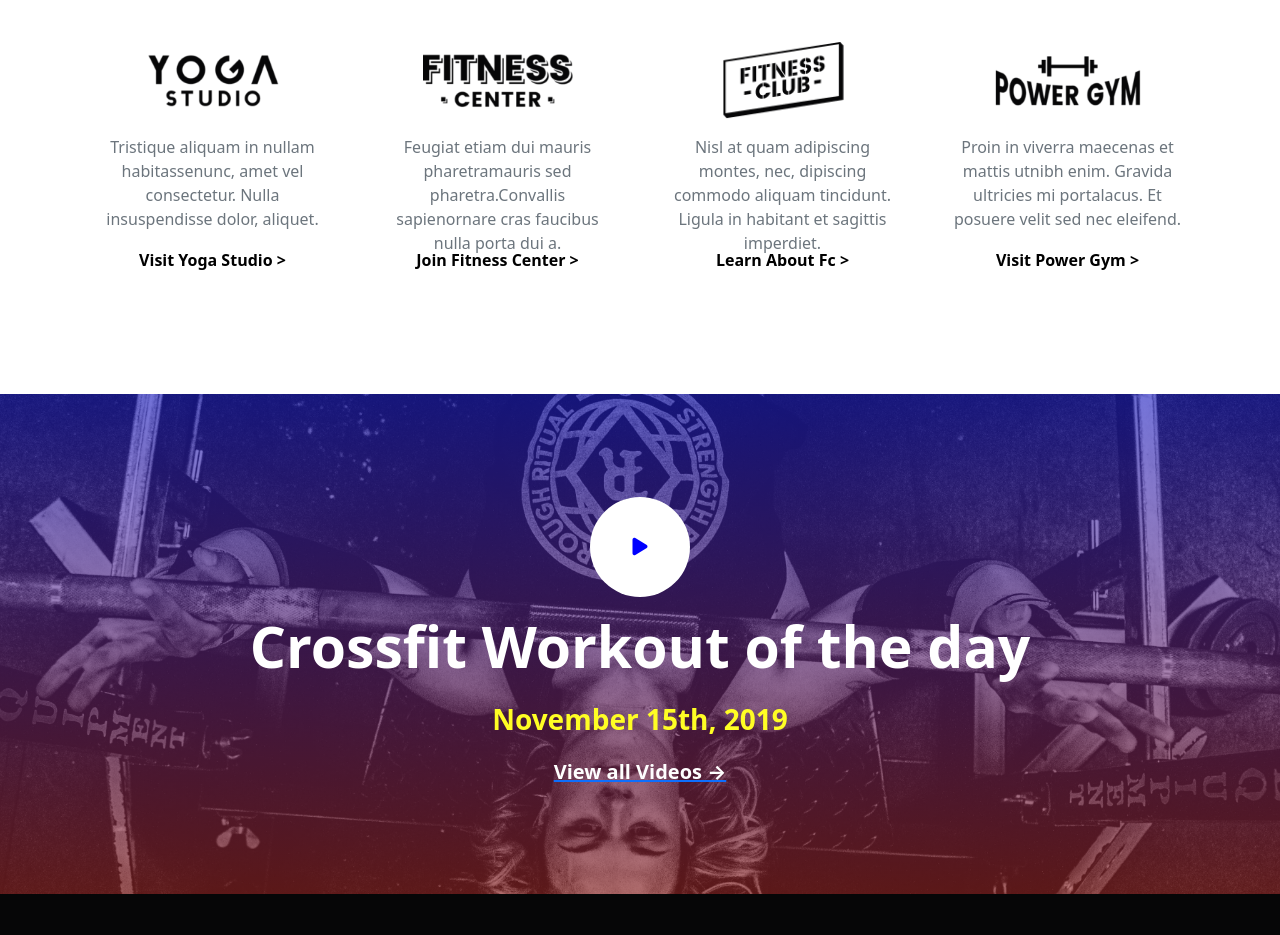
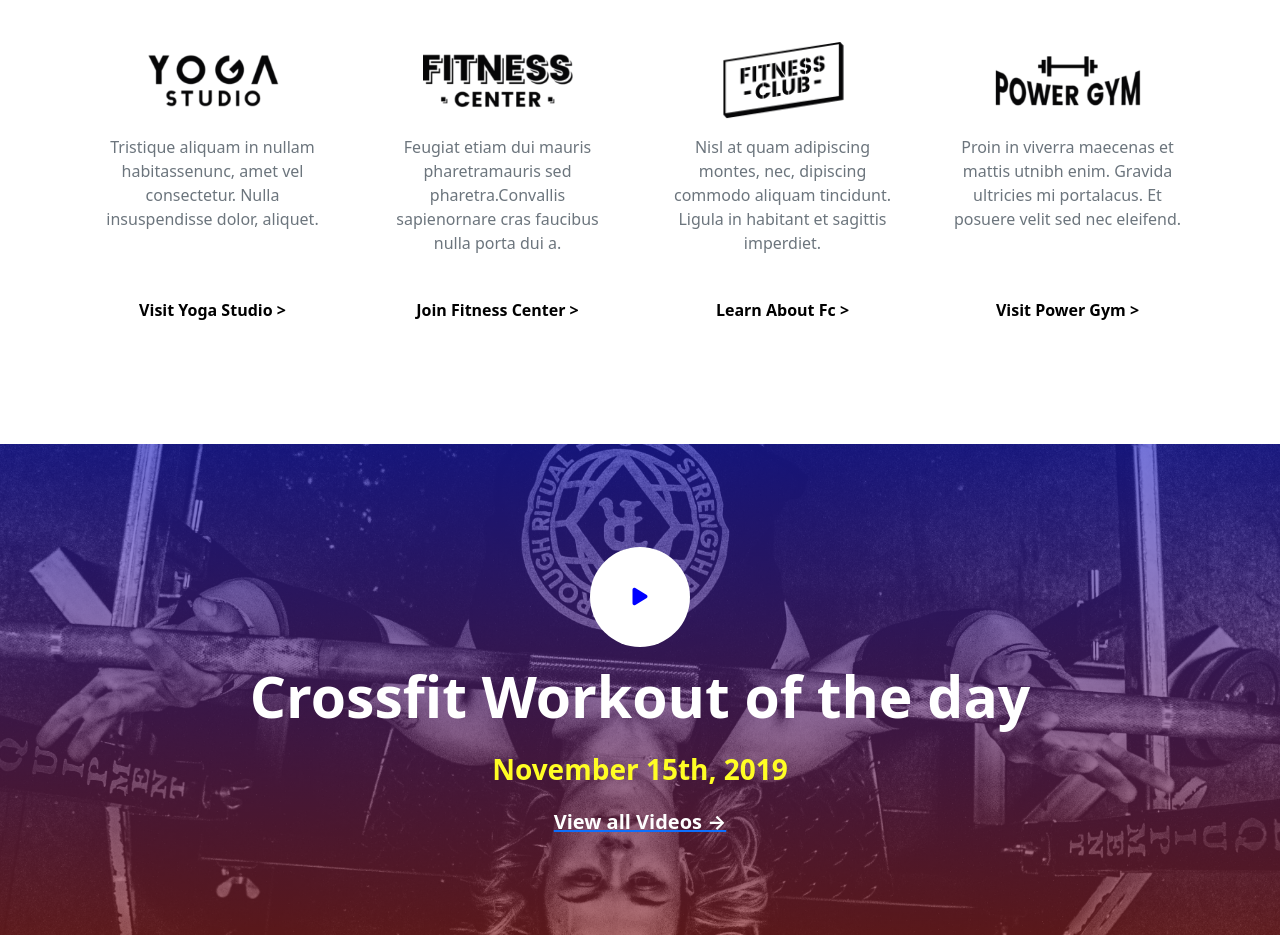
Before and after one commit to Francesco-Matteucci/proj-html-vuejs, a Vue app: page / in a window 1280 px wide. Shown: the part 5200-6135 px from the top of the page. Built offline with nearby package versions, Linux system fonts and the light colour scheme.

Commit message:
fixed min-height

```diff
--- a/src/components/main/AppMainPartnersListCard.vue
+++ b/src/components/main/AppMainPartnersListCard.vue
@@ -53,7 +53,7 @@
 }
 
 .card-text {
-        height: 100px;
+    min-height: 150px;
     font-size: 16px;
     color: #6c757d;
 }
```
Lines whose indentation alone changed are shown as unchanged.
